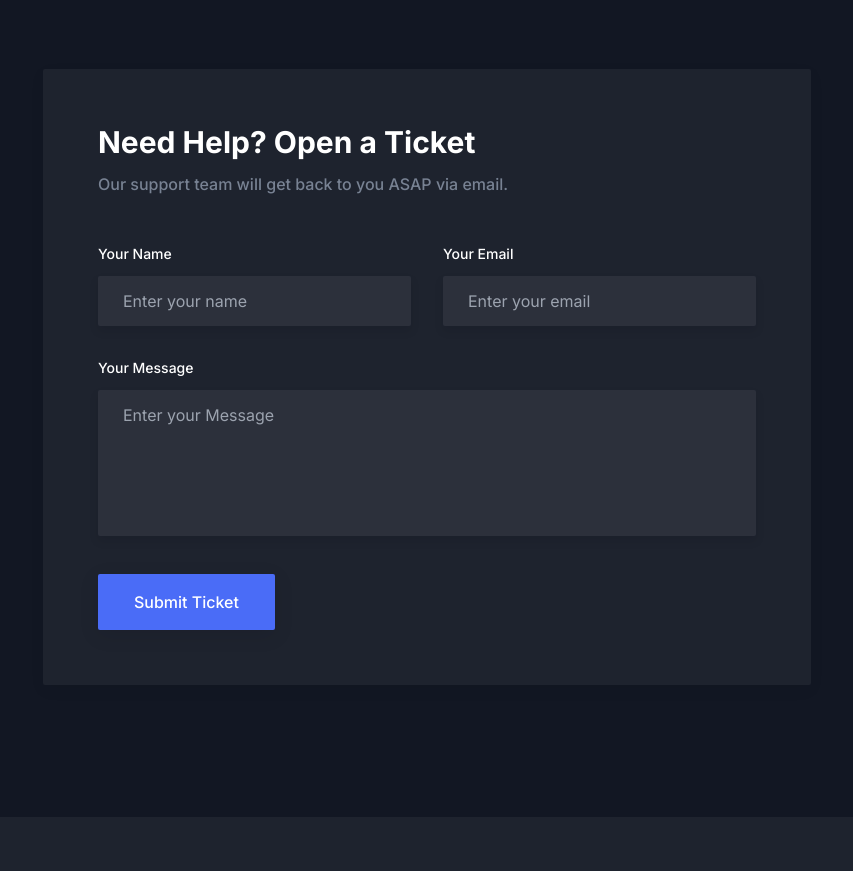
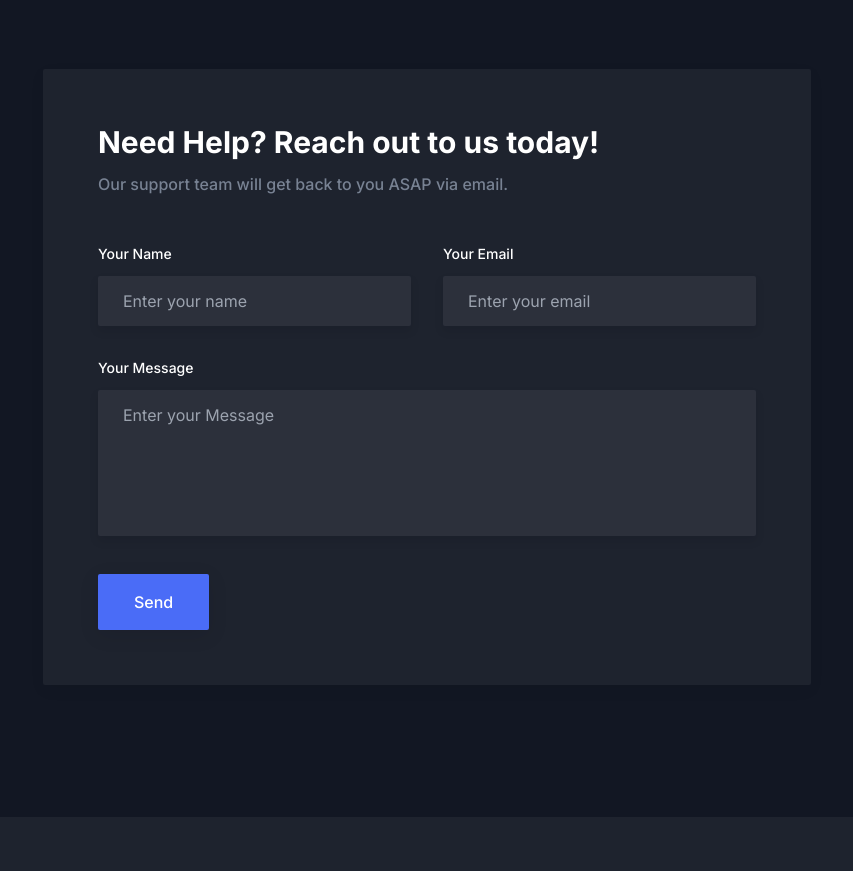
Before and after one commit to NewtonMutugi/ict-innovations-africa, a Next.js app: page / in a window 1280 px wide. Shown: the part 4780-5651 px from the top of the page, without its empty margins (213-1066 px from the left). Built offline with nearby package versions, Linux system fonts and the light colour scheme.

Commit message:
Update Contact component text for clarity and engagement

```diff
--- a/components/Contact/index.tsx
+++ b/components/Contact/index.tsx
@@ -12,7 +12,7 @@ const Contact = () => {
               "
             >
               <h2 className="mb-3 text-2xl font-bold text-black dark:text-white sm:text-3xl lg:text-2xl xl:text-3xl">
-                Need Help? Open a Ticket
+                Need Help? Reach out to us today!
               </h2>
               <p className="mb-12 text-base font-medium text-body-color">
                 Our support team will get back to you ASAP via email.
@@ -67,7 +67,7 @@ const Contact = () => {
                   </div>
                   <div className="w-full px-4">
                     <button className="rounded-sm bg-primary px-9 py-4 text-base font-medium text-white shadow-submit duration-300 hover:bg-primary/90 dark:shadow-submit-dark">
-                      Submit Ticket
+                      Send
                     </button>
                   </div>
                 </div>
```
